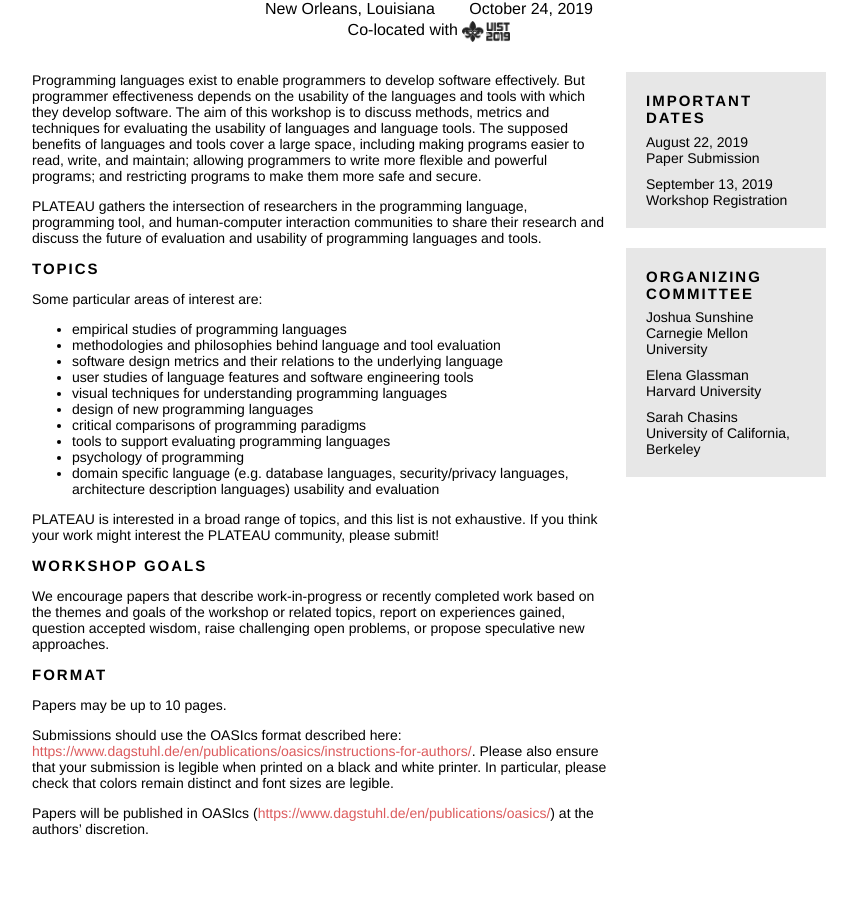
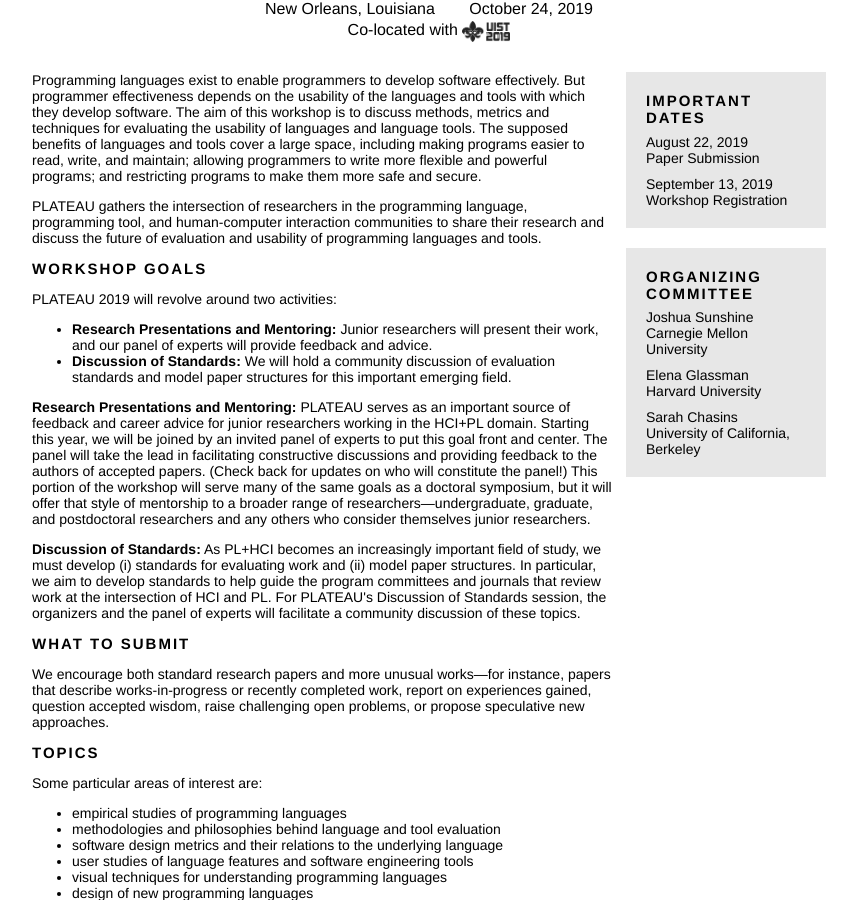
Before and after one commit to plateau-workshop/plateau, a Jekyll site: the page built from index.html, in a window 1280 px wide and 900 px high, scrolled down 265 px. Shown: the whole window, without its empty margins (211-1068 px from the left). Built offline with Jekyll 4.4.1, drawn with Linux system fonts in a browser that asks for light colours.

Commit message:
Adding content about new workshop goals.

```diff
--- a/index.html
+++ b/index.html
@@ -44,6 +44,40 @@ layout: default
       </p>
     </div>
 
+
+    <div class="header lead">
+    Workshop Goals
+    </div>
+
+    <div>
+    <p>
+    PLATEAU 2019 will revolve around two activities:
+    <ul>
+      <li><span class="boldish">Research Presentations and Mentoring:</span> Junior researchers will present their work, and our panel of experts will provide feedback and advice.</li>
+      <li><span class="boldish">Discussion of Standards:</span> We will hold a community discussion of evaluation standards and model paper structures for this important emerging field.</li>
+    </ul>
+    </p>
+
+    <p>
+    <span class="boldish">Research Presentations and Mentoring:</span> PLATEAU serves as an important source of feedback and career advice for junior researchers working in the HCI+PL domain.  Starting this year, we will be joined by an invited panel of experts to put this goal front and center.  The panel will take the lead in facilitating constructive discussions and providing feedback to the authors of accepted papers.  (Check back for updates on who will constitute the panel!)  This portion of the workshop will serve many of the same goals as a doctoral symposium, but it will offer that style of mentorship to a broader range of researchers&#8212;undergraduate, graduate, and postdoctoral researchers and any others who consider themselves junior researchers.
+    </p>
+    </div>
+
+    <p>
+    <span class="boldish">Discussion of Standards:</span> As PL+HCI becomes an increasingly important field of study, we must develop (i) standards for evaluating work and (ii) model paper structures.  In particular, we aim to develop standards to help guide the program committees and journals that review work at the intersection of HCI and PL.  For PLATEAU's Discussion of Standards session, the organizers and the panel of experts will facilitate a community discussion of these topics.
+    </p>
+    </div>
+
+    <div class="header lead">
+    What to Submit
+    </div>
+
+    <div>
+    <p>
+    We encourage both standard research papers and more unusual works&#8212;for instance, papers that describe works-in-progress or recently completed work, report on experiences gained, question accepted wisdom, raise challenging open problems, or propose speculative new approaches.
+    </p>
+    </div>
+
     <div class="header lead">
     Topics
     </div>
@@ -70,16 +104,6 @@ layout: default
       <p>
       PLATEAU is interested in a broad range of topics, and this list is not exhaustive.  If you think your work might interest the PLATEAU community, please submit!
       </p>
-    </div>
-
-    <div class="header lead">
-    Workshop Goals
-    </div>
-
-    <div>
-    <p>
-    We encourage papers that describe work-in-progress or recently completed work based on the themes and goals of the workshop or related topics, report on experiences gained, question accepted wisdom, raise challenging open problems, or propose speculative new approaches.
-    </p>
     </div>
 
     <div class="header lead">
```
